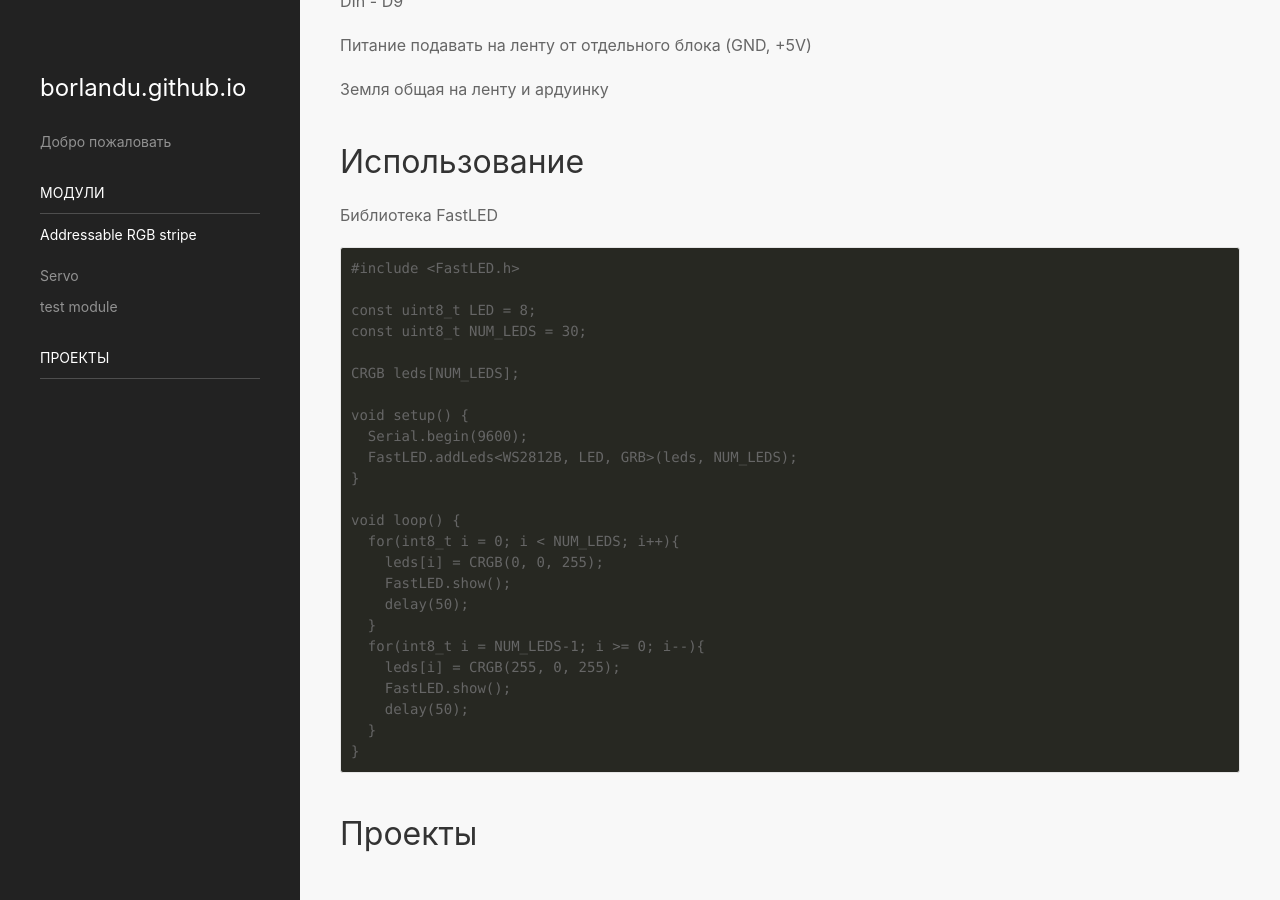
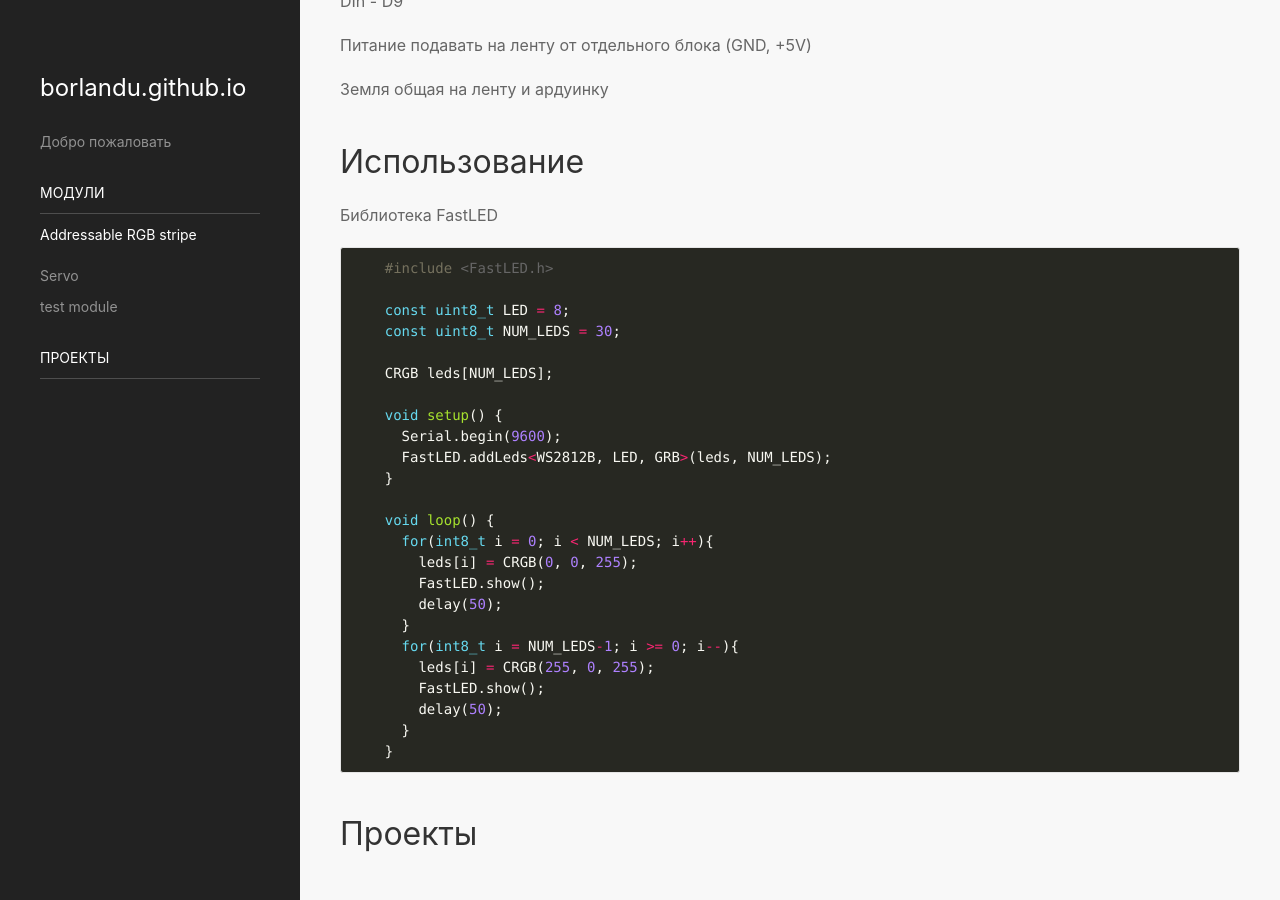
Before and after one commit to borlandu/borlandu.github.io, a Jekyll site: the page built from _codelab/arduino/modules/addressable-rgb-stripe.md, in a window 1280 px wide and 900 px high, scrolled down 715 px. Built offline with Jekyll 4.4.1, drawn with Linux system fonts in a browser that asks for light colours; nearby versions of some CDN libraries.

Commit message:
Update from Forestry.io Sergey updated _codelab/arduino/modules/addressable-rgb-stripe.md

````diff
--- a/_codelab/arduino/modules/addressable-rgb-stripe.md
+++ b/_codelab/arduino/modules/addressable-rgb-stripe.md
@@ -30,6 +30,7 @@ DIn - D9
 
 Библиотека FastLED
 
+```c++
     #include <FastLED.h>
 
     const uint8_t LED = 8;
@@ -54,5 +55,6 @@ DIn - D9
         delay(50);
       }
     }
+```
 
 ## Проекты {#proekty}
````
